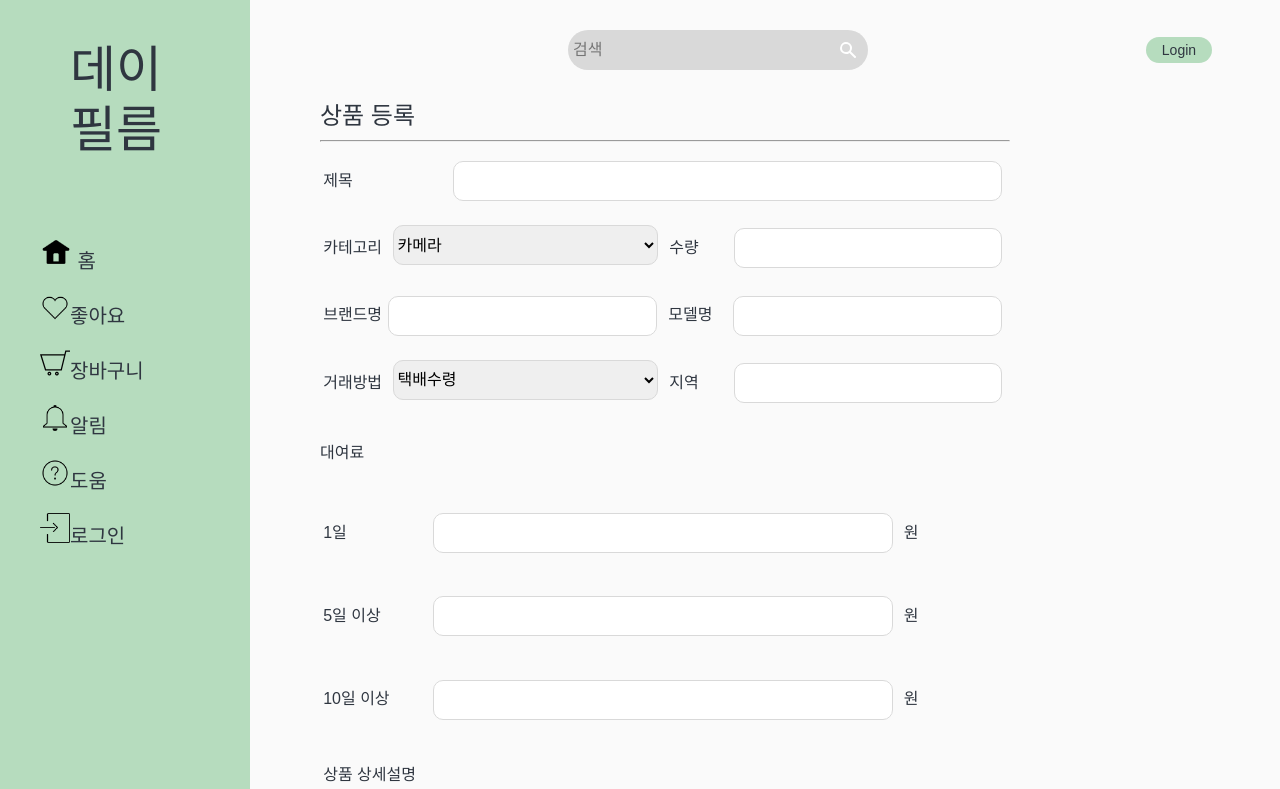
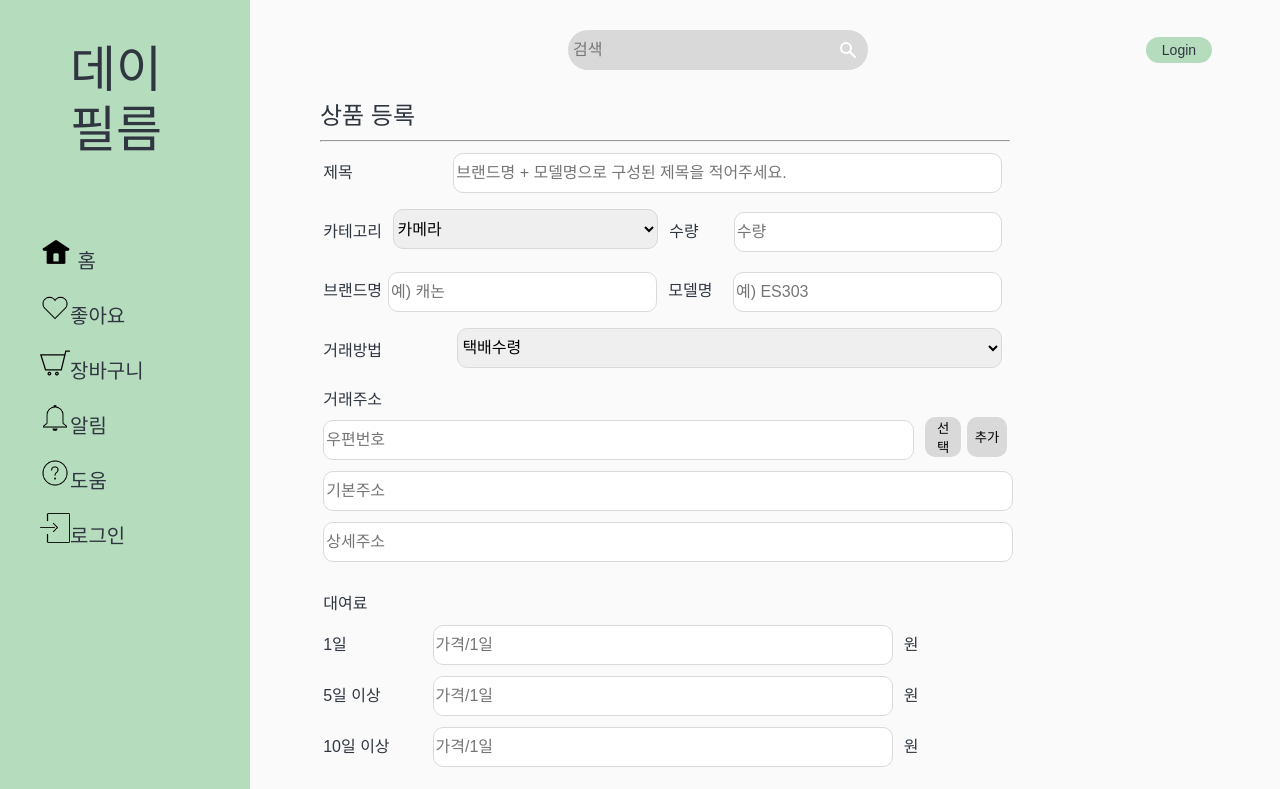
Before and after one commit to hyemimi/black-rabbit, a Next.js app: page /mypage-seller/addItem in a window 1280 px wide. Shown: the top 789 px of the page. Built offline with nearby package versions, Linux system fonts and the light colour scheme.

Commit message:
fix : react-hook-form에서 FormData 사용으로 수정

```diff
--- a/pages/mypage-seller/addItem.tsx
+++ b/pages/mypage-seller/addItem.tsx
@@ -1,28 +1,30 @@
 import styled from "styled-components";
-import QuilEditor from "@/components/mypage/seller/QuilEditor";
 import { StyledButton } from "@/components/common/Button";
-// import AddImage from "@/components/mypage/seller/addImage";
-
-import { useEffect, useState, useRef } from "react";
-import { useForm } from "react-hook-form";
+import { useState, useRef } from "react";
 import dynamic from "next/dynamic";
-import { Url } from "url";
+import axios from "axios";
+import Link from "next/link";
+import AddressSelectModal from "@/components/mypage/seller/AddressSlelectModal";
+import InnerModal from "../../components/mypage/seller/InnerModal";
 
 const QuillEditor = dynamic(
   () => import("../../components/mypage/seller/QuilEditor"),
   {
     ssr: false,
   }
-); // client 사이드에서만 동작되기 때문에 ssr false로 설정
+);
 
 interface ItemForm {
+  storeId: number;
   itemTitle: string;
   itemCategory: string;
   itemNumber: number;
   itemBrand: string;
   itemModel: string;
   transactionWay: string;
-  region: string;
+  postalCode: number;
+  address: string;
+  addressDetail: string;
   feePerDay: number;
   fee5Day: number;
   fee10Day: number;
@@ -31,52 +33,105 @@ interface ItemForm {
 }
 
 const addItem = () => {
+  //state
   const [showImages, setShowImages] = useState([]);
-  const {
-    register,
-    handleSubmit,
-    formState: { errors },
-    control,
-    watch,
-  } = useForm();
-
-  console.log(watch("image"));
-  const onSubmit = (data: ItemForm) => {
-    console.log(data);
-  };
-
   const [htmlStr, setHtmlStr] = useState<string>("");
+  const [selectModal, setSelectModal] = useState<boolean>(false);
+  const [itemCategory, setItemCategory] = useState<string>("CAMERA");
+  const [transMethod, setTransMethod] = useState<string>("PARCEL");
+  const [postalCode, setPostalCode] = useState<string>(null);
+  const [address, setAddress] = useState<string>("");
+  const [addressDetail, setAddressDetail] = useState<string>("");
+  const [imageList, setImageList] = useState<File[]>([]);
 
   // ref
   const viewContainerRef = useRef<HTMLDivElement>(null);
+  const itemTitleRef = useRef<HTMLInputElement>(null);
+  const itemNumberRef = useRef<HTMLInputElement>(null);
+  const itemBrandRef = useRef<HTMLInputElement>(null);
+  const itemModelRef = useRef<HTMLInputElement>(null);
+  const pricePerOneRef = useRef<HTMLInputElement>(null);
+  const pricePerFiveRef = useRef<HTMLInputElement>(null);
+  const pricePerTenRef = useRef<HTMLInputElement>(null);
+  const itemImagesRef = useRef<HTMLImageElement>(null);
 
-  // useEffect
-  useEffect(() => {
-    if (viewContainerRef.current) {
-      viewContainerRef.current.innerHTML =
-        "<h2>html 코드를 이용하여 만들어지는 View입니다.</h2>";
-      viewContainerRef.current.innerHTML += htmlStr;
-    }
-  }, [htmlStr]);
+  const itemCategoryHandler = (e: React.ChangeEvent<HTMLSelectElement>) => {
+    setItemCategory(e.target!.value);
+    //콘솔시 이전값 찍히는데 왜?
+  };
 
-  const handleAddImages = (event: any) => {
+  const transMethodHandler = (e: React.ChangeEvent<HTMLSelectElement>) => {
+    setTransMethod(e.target!.value);
+    //콘솔시 이전값 찍히는데 왜?
+  };
+
+  const closeModal = () => {
+    setSelectModal((prev) => !prev);
+    console.log(selectModal);
+  };
+
+  const handleAddImages = (event: React.ChangeEvent<HTMLInputElement>) => {
+    if (event.target.files !== null && imageList.length < 10) {
       const imageLists = event.target.files;
       let imageUrlLists: any = [...showImages];
-
       for (let i = 0; i < imageLists.length; i++) {
         const currentImageUrl = URL.createObjectURL(imageLists[i]);
         imageUrlLists.push(currentImageUrl);
+        setImageList([...imageList, imageLists[i]]);
       }
-
       if (imageUrlLists.length > 10) {
         imageUrlLists = imageUrlLists.slice(0, 10);
+        alert("사진은 최대 10장까지만 등록 가능합니다.");
       }
-
       setShowImages(imageUrlLists);
+    }
   };
 
   const handleDeleteImage = (id: number) => {
     setShowImages(showImages.filter((_, index) => index !== id));
+    setImageList(imageList.filter((_, index) => index !== id));
+  };
+
+  const SubmitHandler = (event: React.FormEvent) => {
+    event.preventDefault();
+    const enteredItemTitle = itemTitleRef.current!.value;
+    const enteredQuantity = itemNumberRef.current!.value;
+    const enteredBrand = itemBrandRef.current!.value;
+    const enteredModel = itemModelRef.current!.value;
+    const enteredPricePerOne = pricePerOneRef.current!.value;
+    const enteredPricePerFive = pricePerFiveRef.current!.value;
+    const enteredPricePerTen = pricePerTenRef.current!.value;
+
+    const formData = new FormData();
+
+    formData.append("title", JSON.stringify(enteredItemTitle));
+    formData.append("category", JSON.stringify(itemCategory));
+    formData.append("quantity", JSON.stringify(enteredQuantity));
+    formData.append("brandName", JSON.stringify(enteredBrand));
+    formData.append("modelName", JSON.stringify(enteredModel));
+    formData.append("method", JSON.stringify(transMethod));
+    formData.append("postalCode", JSON.stringify(postalCode));
+    formData.append("address", JSON.stringify(address));
+    formData.append("addressDetail", JSON.stringify(addressDetail));
+    formData.append("pricePerOne", JSON.stringify(enteredPricePerOne));
+    formData.append("pricePerFive ", JSON.stringify(enteredPricePerFive));
+    formData.append("pricePerTen", JSON.stringify(enteredPricePerTen));
+    formData.append("detail", JSON.stringify(htmlStr));
+    for (var i = 0; i < imageList.length; i++) {
+      formData.append("images", imageList[i]);
+    }
+    for (var i = 0; i < imageList.length; i++) {
+      formData.append("infoImages", imageList[i]);
+    }
+
+    try {
+      axios.post("15.165.101.95:8080/items/store-write", formData, {
+        headers: { "Content-Type": "multipart/form-data" },
+      });
+      for (let value of formData.values()) {
+        console.log(value);
+      }
+    } catch (e) {}
   };
 
   return (
@@ -84,22 +139,21 @@ const addItem = () => {
       <WholeDiv>
         <StyledTitle>상품 등록</StyledTitle>
         <hr />
-        <form onSubmit={handleSubmit((data) => console.log(data))}>
+        <form onSubmit={SubmitHandler}>
           <Div>
             <Label>제목</Label>
             <Input
               type="text"
-              {...register("itemTitle", {
-                required: "해당 필드는 필수입니다.",
-                minLength: { value: 1, message: "1글자 이상 입력해주세요" },
-              })}
+              name="title"
+              ref={itemTitleRef}
+              placeholder="브랜드명 + 모델명으로 구성된 제목을 적어주세요."
             />
             {/* {errors?.itemTitle && <span>{errors?.itemTitle?.message}</span>} */}
           </Div>
 
           <Div>
-            <Label htmlFor="itemCategory">카테고리</Label>
-            <Select name="itemCategory">
+            <Label htmlFor="category">카테고리</Label>
+            <Select name="category" onChange={itemCategoryHandler}>
               <option value="CAMERA">카메라</option>
               <option value="LENS">렌즈</option>
               <option value="CAMCORDER">캠코더</option>
@@ -110,13 +164,12 @@ const addItem = () => {
               <option value="ETC">기타</option>
             </Select>
 
-            <Label htmlFor="itemNumber">수량</Label>
+            <Label htmlFor="quantity">수량</Label>
             <Input
               type="number"
-              {...register("itemNumber", {
-                required: "해당 필드는 필수입니다.",
-                min: { value: 1, message: "1개 이상을 입력해주세요." },
-              })}
+              name="quantity"
+              ref={itemNumberRef}
+              placeholder="수량"
             />
           </Div>
 
@@ -124,83 +177,100 @@ const addItem = () => {
             <Label>브랜드명</Label>
             <Input
               type="text"
-              {...register("itemBrand", {
-                required: "해당 필드는 필수입니다.",
-                minLength: { value: 1, message: "1글자 이상 입력해주세요." },
-              })}
+              name="itemBrand"
+              ref={itemBrandRef}
+              placeholder="예) 캐논"
             />
             <Label>모델명</Label>
             <Input
               type="text"
-              {...register("itemModel", {
-                required: "해당 필드는 필수입니다.",
-                minLength: { value: 1, message: "1글자 이상 입력해주세요." },
-              })}
+              name="itemModel"
+              ref={itemModelRef}
+              placeholder="예) ES303"
             />
           </Div>
           <Div>
-            <Label htmlFor="transactionWay">거래방법</Label>
-            <Select name="transactionWay">
+            <Label htmlFor="method">거래방법</Label>
+            <Select name="method" onChange={transMethodHandler}>
               <option value="PARCEL">택배수령</option>
               <option value="VISIT">방문수령</option>
             </Select>
+          </Div>
 
-            <Label htmlFor="region">지역</Label>
+          <AddressDiv>
+            <Label htmlFor="address">거래주소</Label>
+            <ButtonDiv>
+              <Input
+                type="number"
+                name="postalCode"
+                value={postalCode}
+                placeholder="우편번호"
+              />
+              <Button onClick={closeModal}>선택</Button>
+              <Link href={"/mypage-seller/addAddress"}>
+                <Button>추가</Button>
+              </Link>
+            </ButtonDiv>
+            <div>
+              {selectModal && (
+                <AddressSelectModal>
+                  <InnerModal
+                    closeModal={closeModal}
+                    setPostalCode={setPostalCode}
+                    setAddress={setAddress}
+                    setAddressDetail={setAddressDetail}
+                  ></InnerModal>
+                </AddressSelectModal>
+              )}
+            </div>
             <Input
               type="text"
-              {...register("region", {
-                required: "해당 필드는 필수입니다.",
-                minLength: { value: 1, message: "1글자 이상 입력해주세요." },
-              })}
+              name="address"
+              value={address}
+              placeholder="기본주소"
             />
-          </Div>
+            <Input
+              type="text"
+              name="addressDetail"
+              value={addressDetail}
+              placeholder="상세주소"
+            />
+          </AddressDiv>
 
           <Prices>
-            <Rlabel>대여료</Rlabel>
-            <Prices>
-              <Div>
-                <Label htmlFor="feePerDay">1일</Label>
+            <Label>대여료</Label>
+            <AddressDiv>
+              <PriceDiv>
+                <Label htmlFor="pricePerOne">1일</Label>
                 <Input
                   type="price"
-                  {...register("feePerDay", {
-                    required: "해당 필드는 필수입니다.",
-                    min: {
-                      value: 1,
-                      message: "1원 이상 입력해주세요.",
-                    },
-                  })}
+                  name="pricePerOne"
+                  ref={pricePerOneRef}
+                  placeholder="가격/1일"
                 />
                 <Label>원</Label>
-              </Div>
-              <Div>
-                <Label htmlFor="fee5Day">5일 이상</Label>
+              </PriceDiv>
+              <PriceDiv>
+                <Label htmlFor="pricePerFive">5일 이상</Label>
                 <Input
                   type="text"
-                  {...register("fee5Day", {
-                    required: "해당 필드는 필수입니다.",
-                    min: {
-                      value: 1,
-                      message: "1원 이상 입력해주세요.",
-                    },
-                  })}
+                  name="pricePerFive"
+                  ref={pricePerFiveRef}
+                  placeholder="가격/1일"
                 />
                 <Label>원</Label>
-              </Div>
-              <Div>
-                <Label htmlFor="fee10Day">10일 이상</Label>
+              </PriceDiv>
+              <PriceDiv>
+                <Label htmlFor="pricePerTen">10일 이상</Label>
                 <Input
                   type="text"
-                  {...register("fee10Day", {
-                    required: "해당 필드는 필수입니다.",
-                    min: {
-                      value: 1,
-                      message: "1원 이상 입력해주세요.",
-                    },
-                  })}
+                  name="pricePerTen"
+                  ref={pricePerTenRef}
+                  placeholder="가격/1일"
                 />
                 <Label>원</Label>
-              </Div>
-            </Prices>
+              </PriceDiv>
+            </AddressDiv>
           </Prices>
 
           <Div>
@@ -210,21 +280,6 @@ const addItem = () => {
             </EditorContainer>
           </Div>
 
-          {/* <Div>
-            <Contents.Container>
-              <Contents.ViewContainer ref={viewContainerRef} />
-            </Contents.Container>
-          </Div> */}
-
-          {/* <Contents.Container>
-              <Contents.HtmlContainer>
-                <h2>Editor를 통해 만들어진 html 코드입니다.</h2>
-                {htmlStr}
-              </Contents.HtmlContainer>
-
-              <Contents.ViewContainer ref={viewContainerRef} />
-            </Contents.Container> */}
-
           <ImageDiv>
             <Label>이미지등록</Label>
             <ImageUploadLabel htmlFor="itemImages">사진 선택</ImageUploadLabel>
@@ -232,7 +287,7 @@ const addItem = () => {
 
             <Div>
               <FileInput
-                {...register("image")}
+                name="image"
                 id="itemImages"
                 type="file"
                 accept="image/*"
@@ -261,6 +316,7 @@ const addItem = () => {
     </Wrapper>
   );
 };
+
 export default addItem;
 
 const StyledTitle = styled.h1`
@@ -318,7 +374,7 @@ const Div = styled.div`
   flex-direction: row;
   justify-content: left;
   text-align: left;
-  margin: 1rem 0;
+  margin: 0.5rem 0;
   line-height: 30px;
   vertical-align: center;
 `;
@@ -329,13 +385,6 @@ const Prices = styled.div`
   justify-content: left;
   text-align: left;
   width: 100%;
-  margin-top: 2rem;
-`;
-
-const Rlabel = styled.label`
-  text-align: left;
-  width: 10rem;
-  font-weight: 400;
 `;
 
 const ImageUploadLabel = styled.label`
@@ -447,3 +496,46 @@ const DeleteButton = styled.button`
     background: #b9d9c0;
   }
 `;
+
+const Button = styled.button`
+  width: 40px;
+  height: 40px;
+  margin: 0 3px;
+  border: 0;
+  background: #d9d9d9;
+  border-radius: 10px;
+  cursor: pointer;
+  &:hover {
+    background: #2f3640;
+    color: white;
+  }
+`;
+
+const ButtonDiv = styled.div`
+  width: 100%;
+  display: flex;
+  flex-direction: row;
+  justify-content: left;
+  text-align: left;
+  vertical-align: center;
+`;
+
+const AddressDiv = styled.div`
+  display: flex;
+  flex-direction: column;
+  justify-content: left;
+  text-align: left;
+  width: 100%;
+  margin-bottom: 1rem;
+`;
+
+const PriceDiv = styled.div`
+  width: 100%;
+  display: flex;
+  flex-direction: row;
+  justify-content: left;
+  text-align: left;
+  margin: 0rem 0;
+  line-height: 30px;
+  vertical-align: center;
+`;
```
Lines whose indentation alone changed are shown as unchanged.
